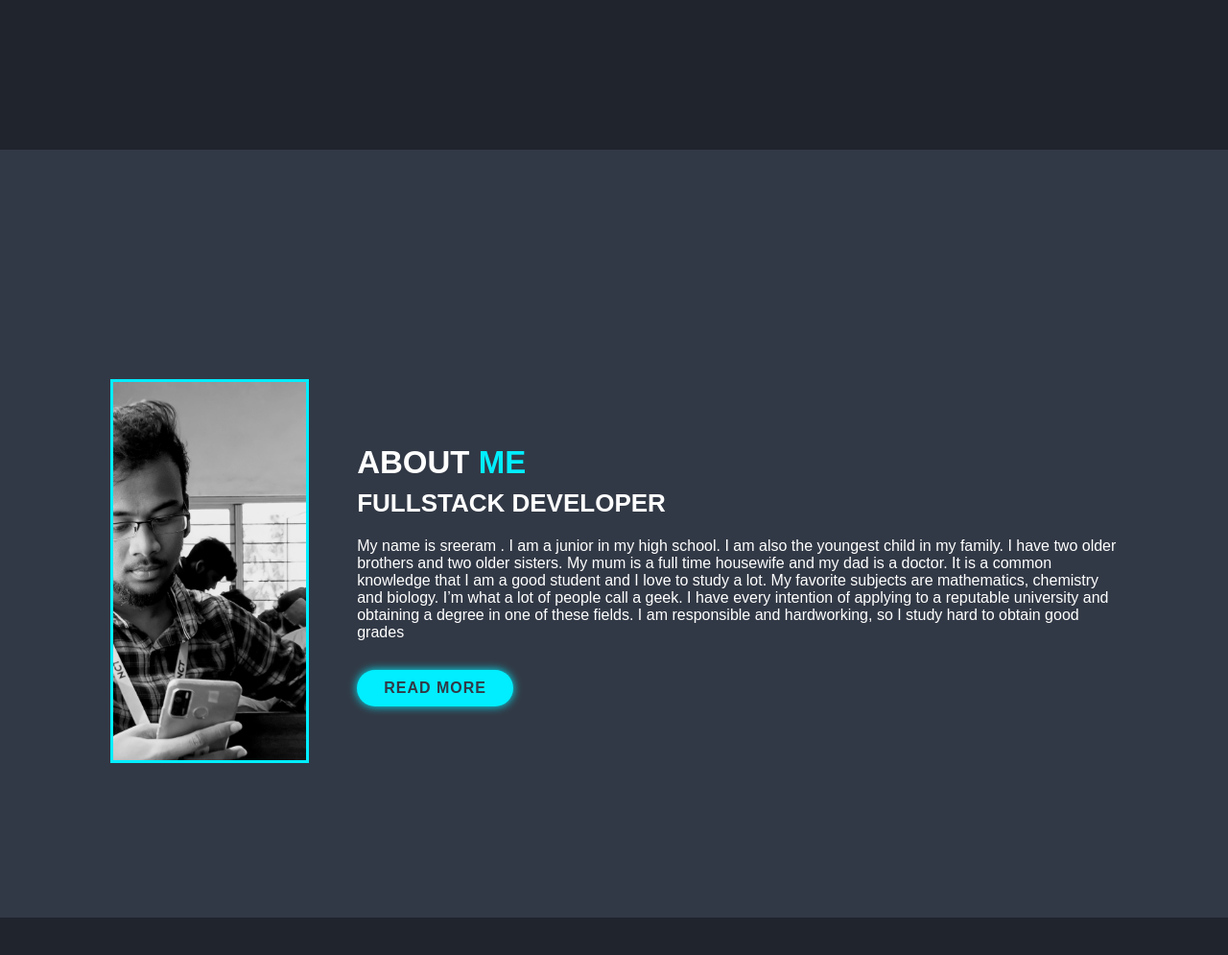
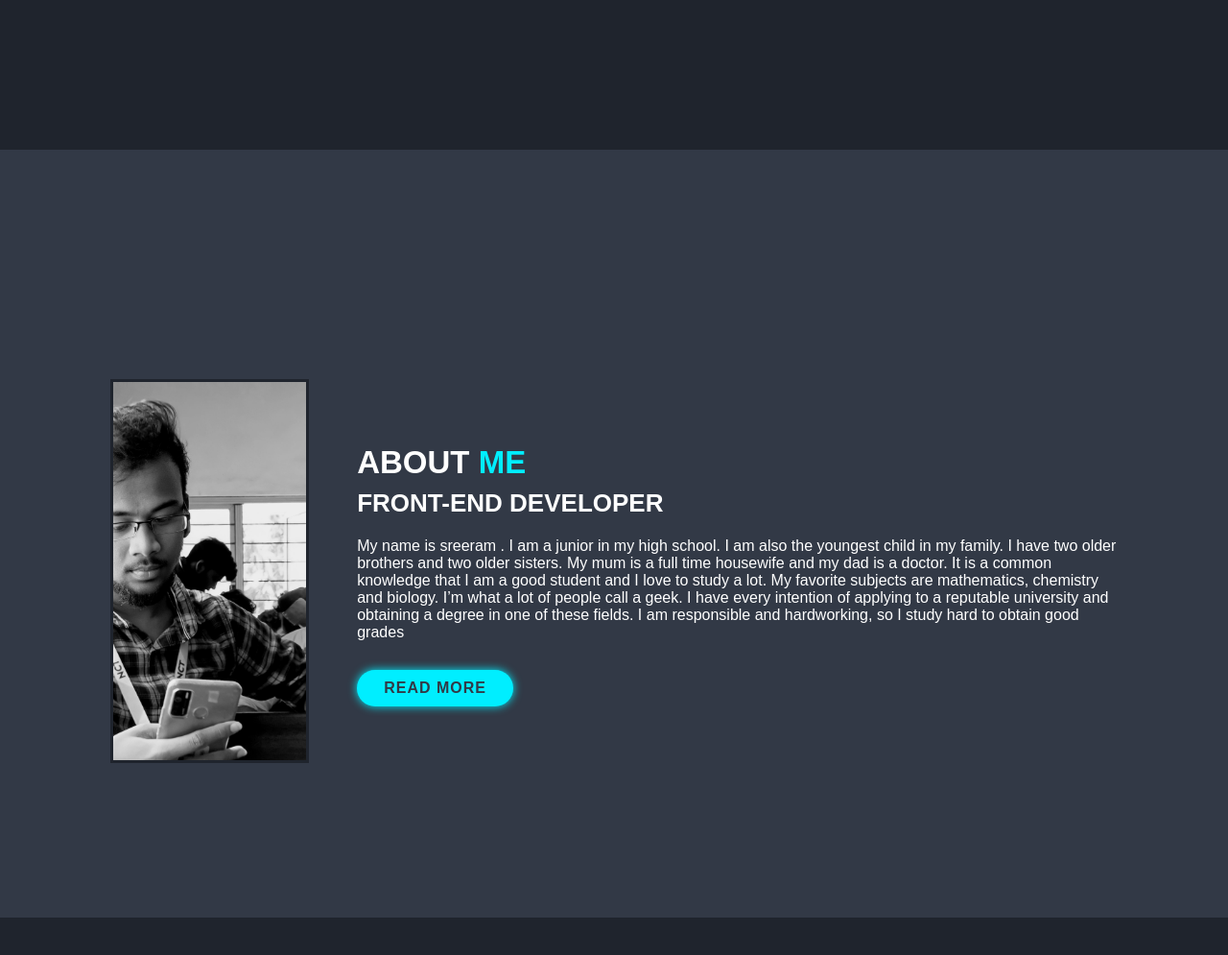
Before and after one commit to sreeram-28/frontend, a plain HTML site: page index.html in a window 1280 px wide. Shown: the part 644-1639 px from the top of the page at 96% size. Drawn offline with nearby package versions, Linux system fonts and the light colour scheme.

Commit message:
frontend 2

```diff
--- a/index.html
+++ b/index.html
@@ -29,7 +29,7 @@
         <div class="home-content">
             <h3>Hi, This is</h3>
             <h1>SREERAM S</h1>
-            <h3> <span>FULLSTACK DEVELOPER</span></h3>
+            <h3> <span>FRONT-END DEVELOPER</span></h3>
             <p>Front-end development is simply a process of converting imagination into high-end graphics <br> and web pages for a great user experience by mixing and matching the essential front-end development tools like <br> HTML (Hypertext Markup Language), CSS (Cascade Style Sheets), and JavaScript.</p>
             <div class="social-media">
                 <a href="https://www.linkedin.com/in/sree-ram-73b512263?utm_source=share&utm_campaign=share_via&utm_content=profile&utm_medium=android_app"><i class='bx bxl-linkedin-square' ></i></a>
@@ -55,7 +55,7 @@
 
         <div class="about-content">
             <h2 class="heading">ABOUT <span>ME</span></h2>
-            <h3>FULLSTACK DEVELOPER</h3>
+            <h3>FRONT-END DEVELOPER</h3>
             <P>My name is sreeram . I am a junior in my high school. I am also the youngest child in my family. I have two older brothers and two older sisters. My mum is a full time housewife and my dad is a doctor.
 
                 It is a common knowledge that I am a good student and I love to study a lot. My favorite subjects are mathematics, chemistry and biology. I’m what a lot of people call a geek. I have every intention of applying to a reputable university and obtaining a degree in one of these fields. I am responsible and hardworking, so I study hard to obtain good grades</P>
--- a/style.css
+++ b/style.css
@@ -184,7 +184,7 @@ span{
 }
 .about-img img
 {
-    border: 0.3rem solid var(--main-color);
+    border: 0.3rem solid var(--bg-color);
 
 }
 .heading
```
